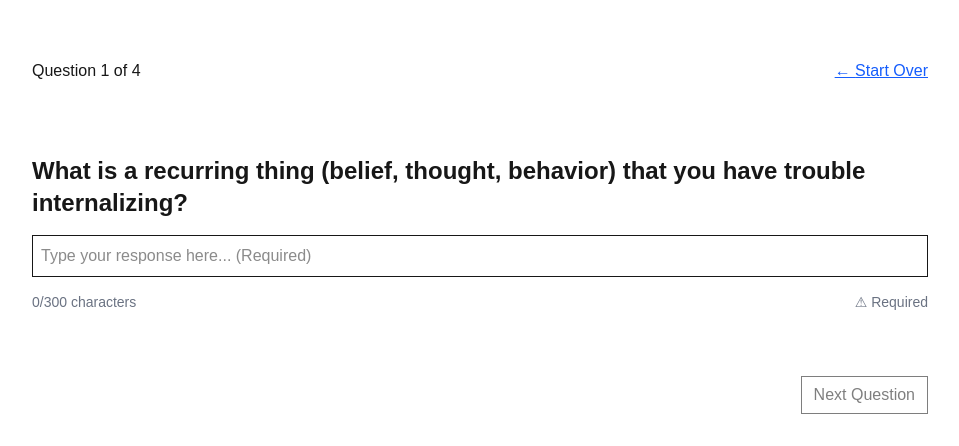
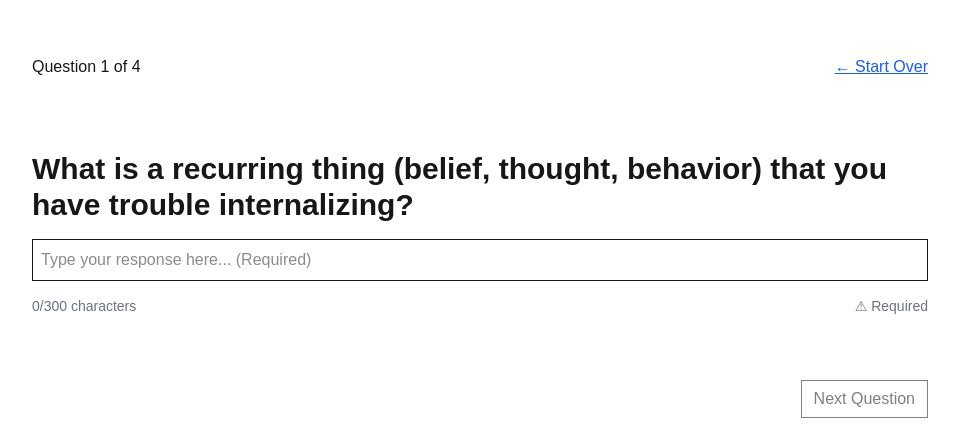
Before and after one commit to fernakr/hear-me-out, a Next.js app: page /questionnaire in a window 1280 px wide. Shown: the part 164-610 px from the top of the page, without its empty margins (160-1119 px from the left). Built offline with nearby package versions, Linux system fonts and the light colour scheme; a web font is replaced by a local one.

Commit message:
styling adjustments

```diff
--- a/src/components/Questionnaire.tsx
+++ b/src/components/Questionnaire.tsx
@@ -99,7 +99,7 @@ export default function Questionnaire() {
 
 
             <div className="lg:py-10">
-                <label htmlFor="answer" className="lg:text-2xl mb-3">{currentQuestion.text}</label>
+                <label htmlFor="answer" className="md:text-2xl lg:text-3xl mb-3">{currentQuestion.text}</label>
 
                 <AutoResizeTextarea
                     id="answer"
```
